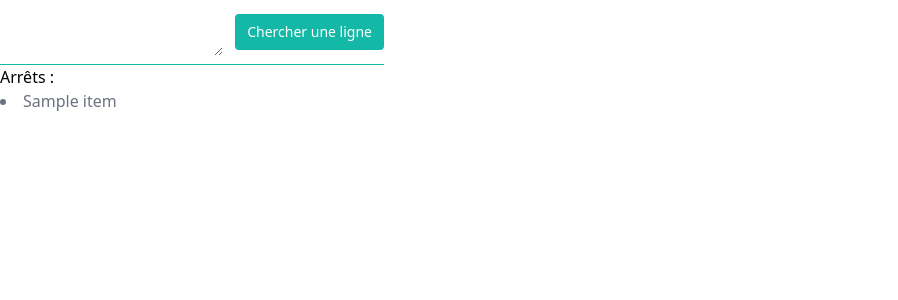
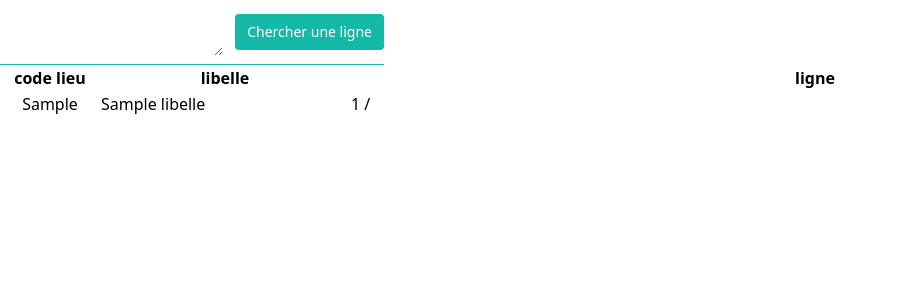
Before and after one commit to CamillePinton/opendata-tan, a Flask app: page /arrets in a window 1280 px wide. Shown: the top 300 px of the page, without its empty margins (0-898 px from the left). Run offline with Flask 3, Linux system fonts and the light colour scheme; a database or web service that is not in the repository returns one stand-in record (values such as "Sample title"); data that the repository does not hold is empty; style sheets or scripts are compiled from the project's sources.

Commit message:
improved jinja template for arrets

```diff
--- a/flaskr/__init__.py
+++ b/flaskr/__init__.py
@@ -57,8 +57,8 @@
             for arret in arrets:
                 if {"numLigne": num_ligne} in arret['ligne']:
                     arrets_ligne.append(arret)
-            return render_template('arrets.jinja2', arrets=arrets_ligne)
-        return render_template('arrets.jinja2', arrets=arrets)
+            return render_template('arrets.jinja2', arrets=arrets_ligne, num_ligne=num_ligne)
+        return render_template('arrets.jinja2', arrets=arrets, num_ligne=None)
 
 
     # Horaires (théoriques)
--- a/flaskr/templates/arrets.jinja2
+++ b/flaskr/templates/arrets.jinja2
@@ -16,12 +16,47 @@
         </div>
     </form>
     <div>
-        <h1>Arrêts :</h1>
-        <ol class="space-y-1 text-gray-500 list-disc list-inside dark:text-gray-400">
-        {% for arret in arrets %}
-            <li>{{ arret }}</li>
-        {% endfor %}
-        </ol>
+        <table style="width:100%;">
+        <thead>
+            <tr>
+                <th style="width:100px;text-align:center;">code lieu</th>
+                <th style="width:250px;">libelle</th>
+                <th>ligne</th>
+            </tr>
+        </thead>
+        {% if num_ligne != None %}
+        <tbody>
+            {% for arret in arrets %}
+            <tr>
+                <td style="text-align:center;">{{ arret['codeLieu'] }}</td>
+                <td>{{ arret['libelle'] }}</td>
+                <td>
+                    {% for ligne in arret['ligne'] %}
+                        {% if ligne['numLigne'] == num_ligne %}
+                        <strong style="color:red;">{{ligne['numLigne']}}</strong><span> / </span>
+                        {% else %}
+                        <span>{{ligne['numLigne']}} / </span>
+                        {% endif %}
+                    {% endfor %}
+                </td>
+            </tr>
+            {% endfor %}
+        </tbody>
+        {% else %}
+        <tbody>
+            {% for arret in arrets %}
+            <tr>
+                <td style="text-align:center;">{{ arret['codeLieu'] }}</td>
+                <td>{{ arret['libelle'] }}</td>
+                <td>
+                    {% for ligne in arret['ligne'] %}
+                        <span>{{ligne['numLigne']}} / </span>
+                    {% endfor %}
+                </td>
+            </tr>
+            {% endfor %}
+        </tbody>
+        {% endif %}
     </div>
 </body>
 </html>
```
